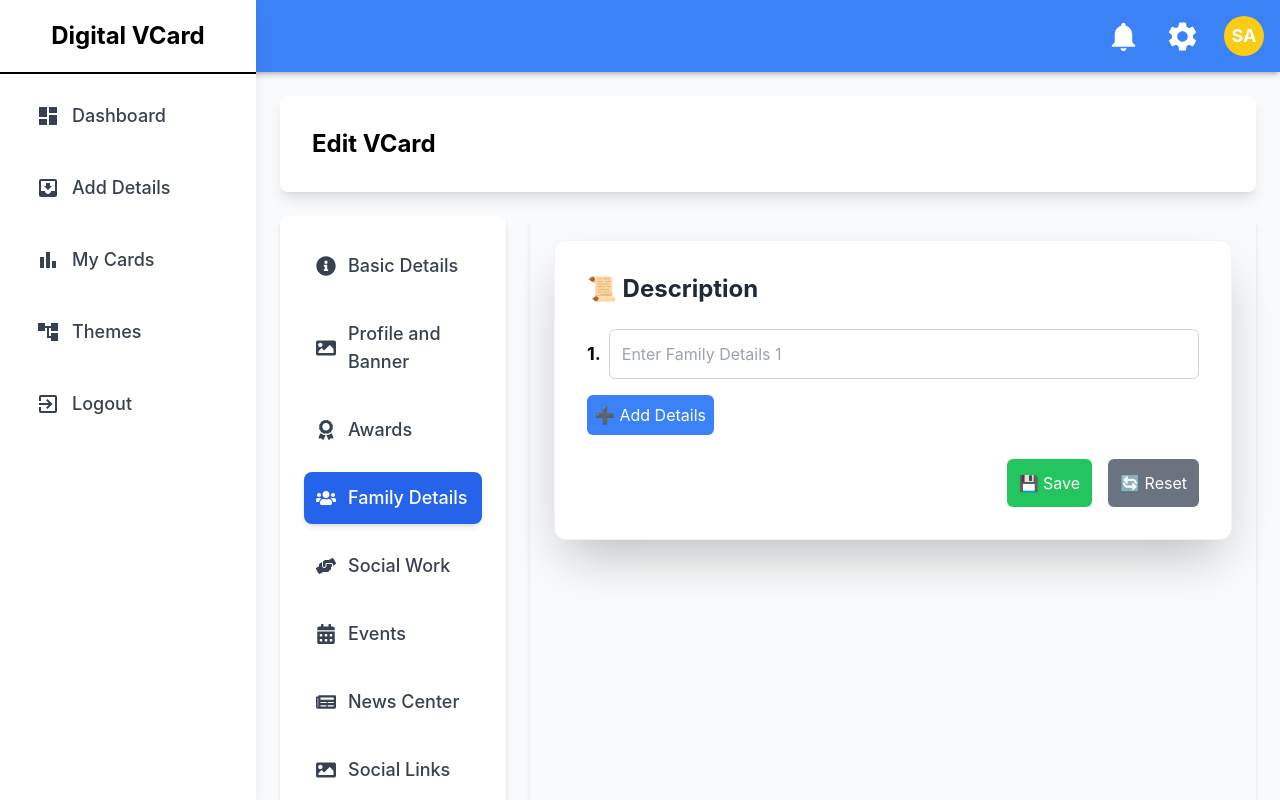
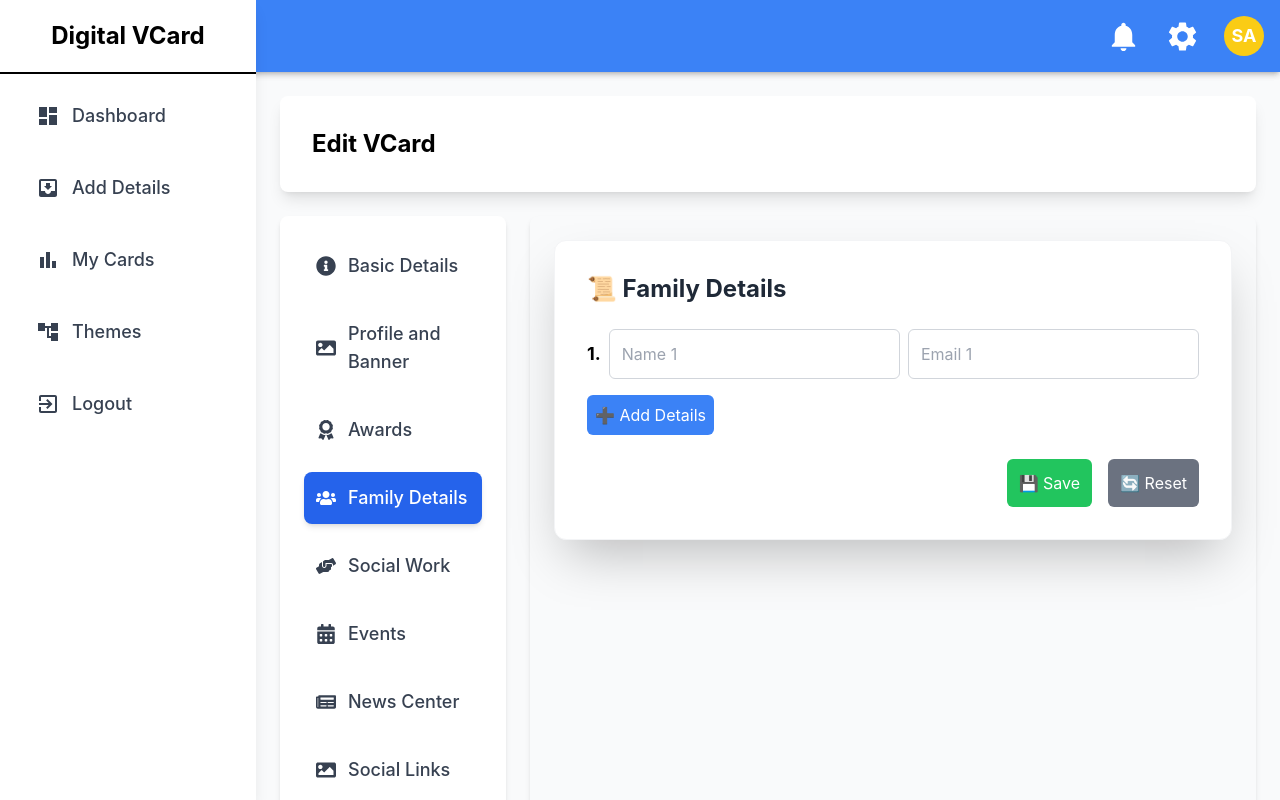
Before and after one commit to pratikk2001/Digital_vcard, a React (Create React App) app in the folder Reactfrontend/: page /EnglishForm in a window 1280 px wide. Both pictures are taken after a click on the item "Family Details". Shown: the top 800 px of the page. Built offline with nearby package versions, Linux system fonts and the light colour scheme.

Commit message:
Updated Code

```diff
--- a/Reactfrontend/src/components/forms/EnglishForm/EnglishFamily.jsx
+++ b/Reactfrontend/src/components/forms/EnglishForm/EnglishFamily.jsx
@@ -1,49 +1,70 @@
 import React, { useState } from "react";
+import axios from "axios"; // You'll need to install axios: npm install axios
 
 const FamilyDetailsComponent = () => {
-  const [description, setDescription] = useState([""]);
+  const [familyDetails, setFamilyDetails] = useState([{ name: "", email: "" }]);
+  const userId = "6799205044bf1cf19496061a"; // Hardcoded for now; replace with dynamic value if needed
 
-  const handleInputChange = (index, value) => {
-    const updatedDescription = [...description];
-    updatedDescription[index] = value;
-    setDescription(updatedDescription);
+  const handleInputChange = (index, field, value) => {
+    const updatedDetails = [...familyDetails];
+    updatedDetails[index][field] = value;
+    setFamilyDetails(updatedDetails);
   };
 
   const addNewPoint = () => {
-    setDescription([...description, ""]);
+    setFamilyDetails([...familyDetails, { name: "", email: "" }]);
   };
 
   const removePoint = (index) => {
-    const updatedDescription = description.filter((_, i) => i !== index);
-    setDescription(updatedDescription);
+    const updatedDetails = familyDetails.filter((_, i) => i !== index);
+    setFamilyDetails(updatedDetails);
   };
 
-  const saveDetails = () => {
-    console.log("Saved Description:", description);
-    alert("Description saved successfully!");
+  const saveDetails = async () => {
+    try {
+      const response = await axios.put(
+        `http://localhost:4500/api/template/save/familyDetails/${userId}`,
+        familyDetails,
+        {
+          headers: { "Content-Type": "application/json" },
+        }
+      );
+      console.log("Response:", response.data);
+      alert("Family details saved successfully!");
+    } catch (error) {
+      console.error("Error saving details:", error);
+      alert("Failed to save family details: " + error.response?.data?.message || error.message);
+    }
   };
 
   const resetDetails = () => {
-    setDescription([""]);
+    setFamilyDetails([{ name: "", email: "" }]);
   };
 
   return (
     <div className="max-w-4xl mx-auto p-8 bg-white rounded-xl shadow-2xl border border-gray-100">
-      <h2 className="text-2xl font-bold text-gray-800 mb-6">📜 Description</h2>
+      <h2 className="text-2xl font-bold text-gray-800 mb-6">📜 Family Details</h2>
 
-      {/* Description Input */}
+      {/* Family Details Inputs */}
       <div className="flex flex-col gap-4">
-        {description.map((point, index) => (
+        {familyDetails.map((detail, index) => (
           <div key={index} className="flex items-center gap-2">
             <span className="text-lg font-bold">{index + 1}.</span>
             <input
               type="text"
-              value={point}
-              onChange={(e) => handleInputChange(index, e.target.value)}
-              className="p-3 border border-gray-300 rounded-md w-full focus:ring-2 focus:ring-blue-500"
-              placeholder={`Enter Family Details ${index + 1}`}
+              value={detail.name}
+              onChange={(e) => handleInputChange(index, "name", e.target.value)}
+              className="p-3 border border-gray-300 rounded-md w-1/2 focus:ring-2 focus:ring-blue-500"
+              placeholder={`Name ${index + 1}`}
             />
-            {description.length > 1 && (
+            <input
+              type="email"
+              value={detail.email}
+              onChange={(e) => handleInputChange(index, "email", e.target.value)}
+              className="p-3 border border-gray-300 rounded-md w-1/2 focus:ring-2 focus:ring-blue-500"
+              placeholder={`Email ${index + 1}`}
+            />
+            {familyDetails.length > 1 && (
               <button
                 onClick={() => removePoint(index)}
                 className="p-2 bg-red-500 text-white rounded-md hover:bg-red-600"
```
Also changed, not shown: 2 other files (tests, documents, lock files or other folders).
